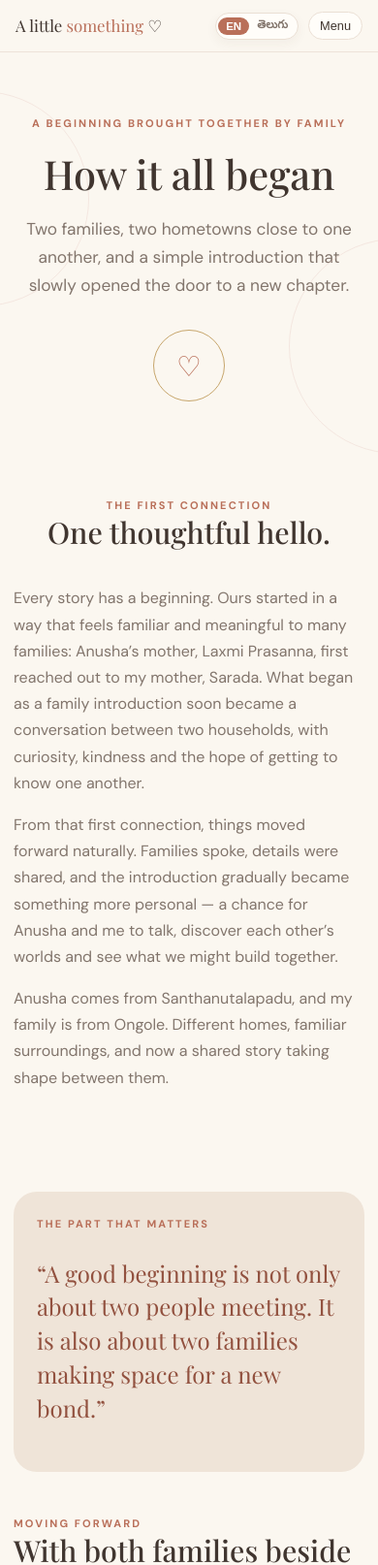
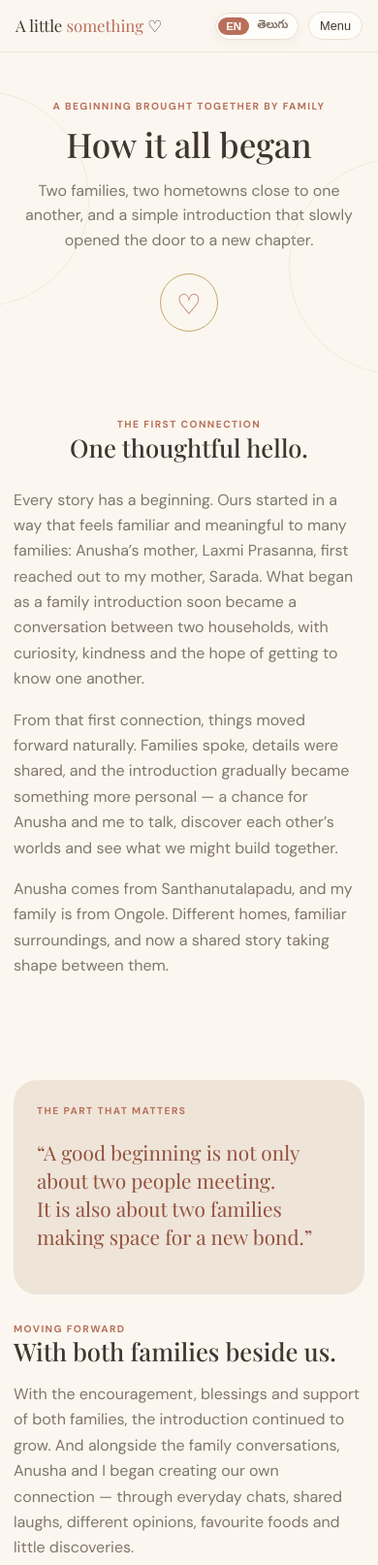
Before and after one commit to SAITEJANALLURI/anushaxteja, a plain HTML site: page our-story.html in a window 390 px wide. Shown: the top 1614 px of the page at 97% size. Drawn offline with nearby package versions, Linux system fonts and the light colour scheme.

Commit message:
updated mobile styles

```diff
--- a/styles.css
+++ b/styles.css
@@ -339,3 +339,32 @@ textarea{min-height:105px;resize:vertical}
 .dest-body{
   padding:22px 24px 26px;display:flex;flex-direction:column;flex:1;width:100%;
 }
+
+
+/* =========================================================
+   MOBILE READABILITY TWEAKS (tighter, more balanced text)
+   ========================================================= */
+@media(max-width:760px){
+  body{line-height:1.6}
+  .hero{padding:48px 0 44px}
+  .eyebrow{font-size:.64rem;letter-spacing:.14em;line-height:1.5}
+  h1{font-size:clamp(2.1rem,9vw,2.6rem);line-height:1.15;margin:12px 0 14px;text-wrap:balance}
+  h2{font-size:clamp(1.6rem,6.5vw,1.9rem);line-height:1.2;margin-bottom:14px;text-wrap:balance}
+  h3{font-size:1.25rem;line-height:1.25}
+  .lead{font-size:1rem;line-height:1.6;max-width:32em;text-wrap:pretty}
+  .section-head{margin-bottom:26px}
+  .section-head p,.muted{line-height:1.65;text-wrap:pretty}
+  .card{padding:22px}
+  .card p{line-height:1.6}
+  .quote{font-size:1.3rem;line-height:1.4;text-wrap:balance}
+  .hero-mark{width:60px;height:60px;margin-top:22px}
+  .split{gap:28px}
+  .actions{margin-top:22px}
+}
+
+/* Telugu glyphs are taller, so they need a little more line spacing */
+html[lang="te"] body{line-height:1.85}
+html[lang="te"] h1,html[lang="te"] h2,html[lang="te"] h3{line-height:1.4}
+@media(max-width:760px){
+  html[lang="te"] body,html[lang="te"] .lead,html[lang="te"] .muted{line-height:1.8}
+}
```
